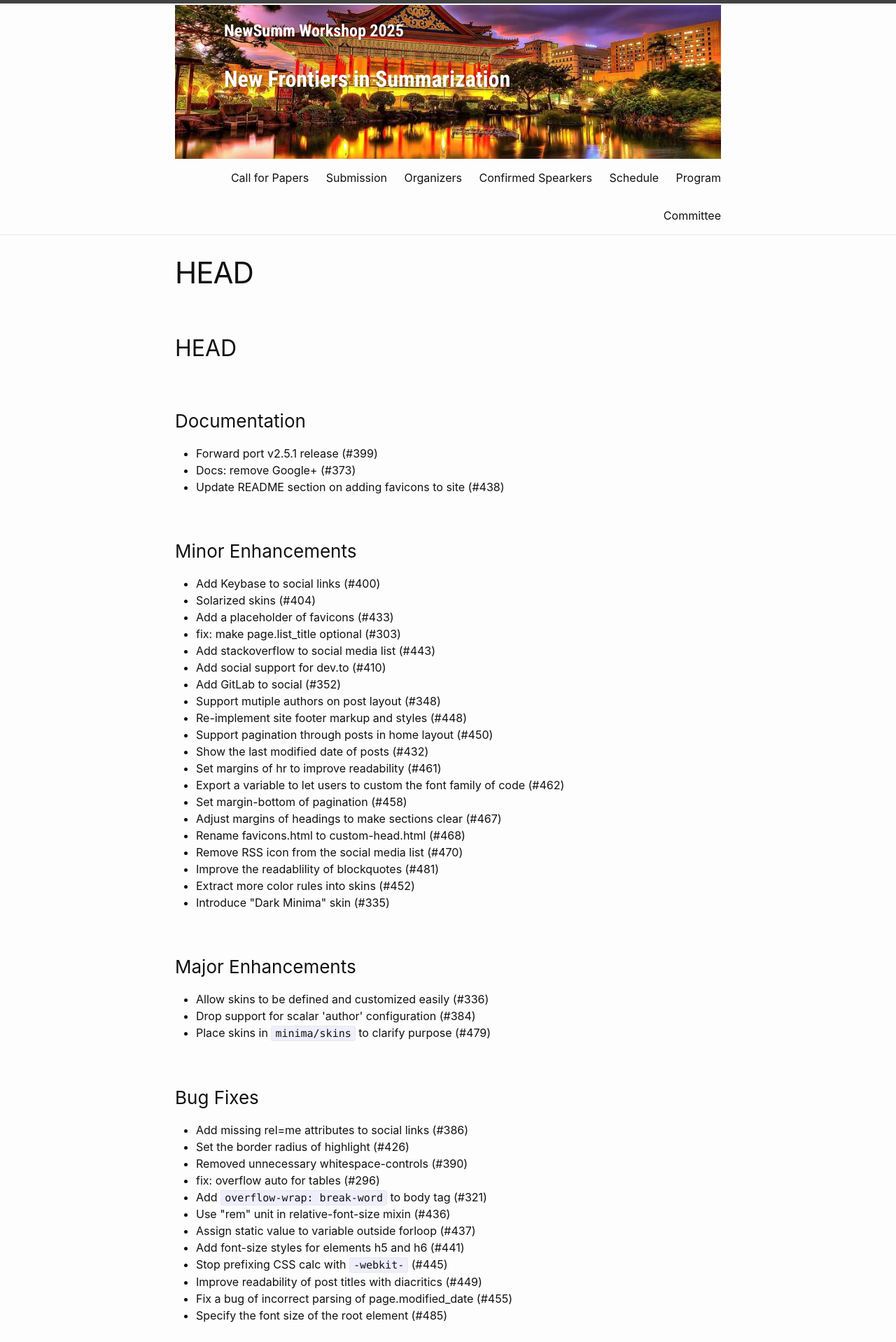
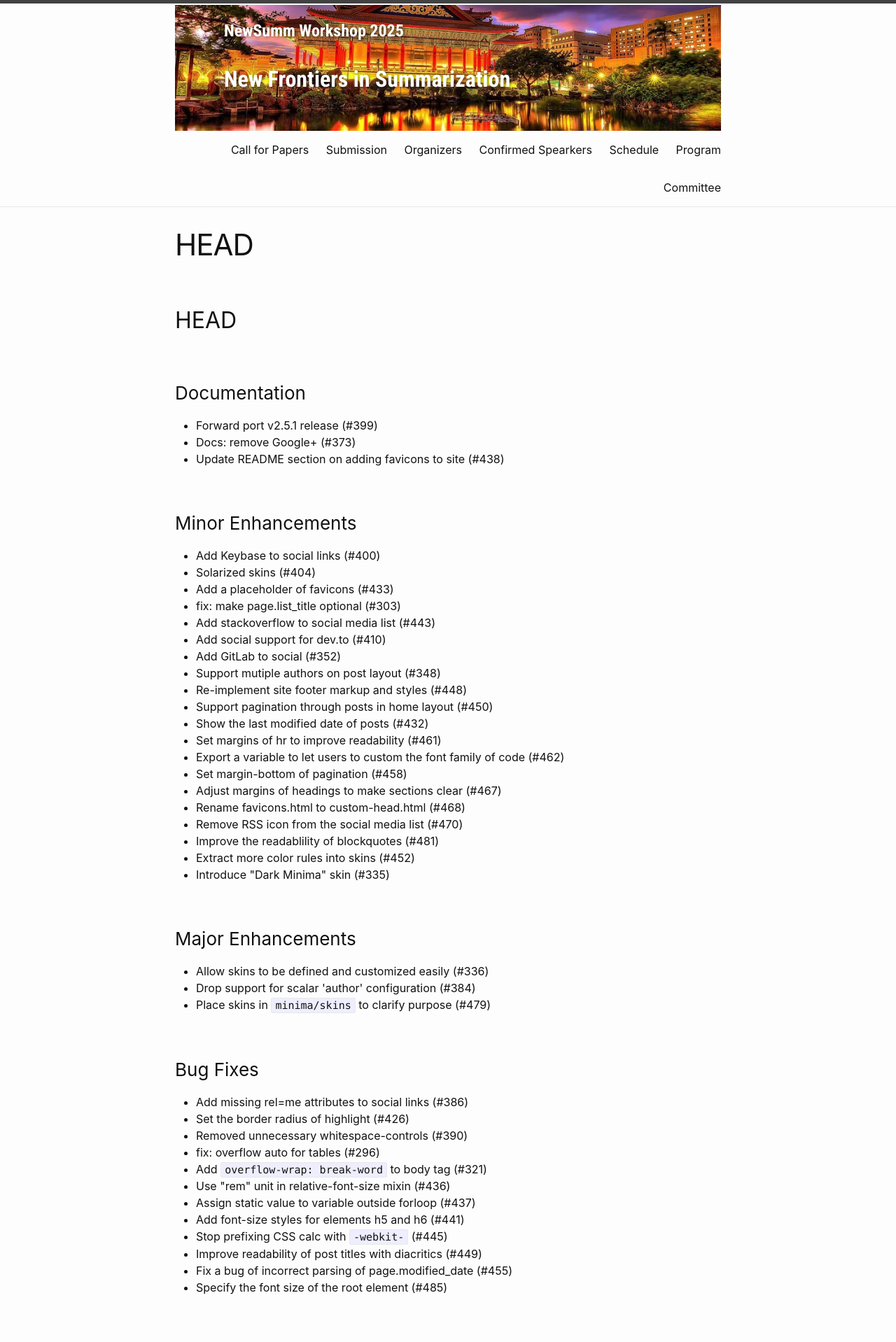
Before and after one commit to newsumm/2025, a Jekyll site: the page built from History.markdown, in a window 1280 px wide. Shown: the top 1918 px of the page at 70% size. Built offline with Jekyll 4.4.1, drawn with Linux system fonts in a browser that asks for light colours; our own code applies the rules of GitHub Pages for plain Markdown files.

Commit message:
Update header.html

```diff
--- a/_includes/header.html
+++ b/_includes/header.html
@@ -12,7 +12,7 @@
   background-position: center;
   background-size: cover;
   background-repeat: no-repeat;
-  height: 220px;
+  height: 180px;
 }
 /*.sample-header::before {
   position: absolute;
```
